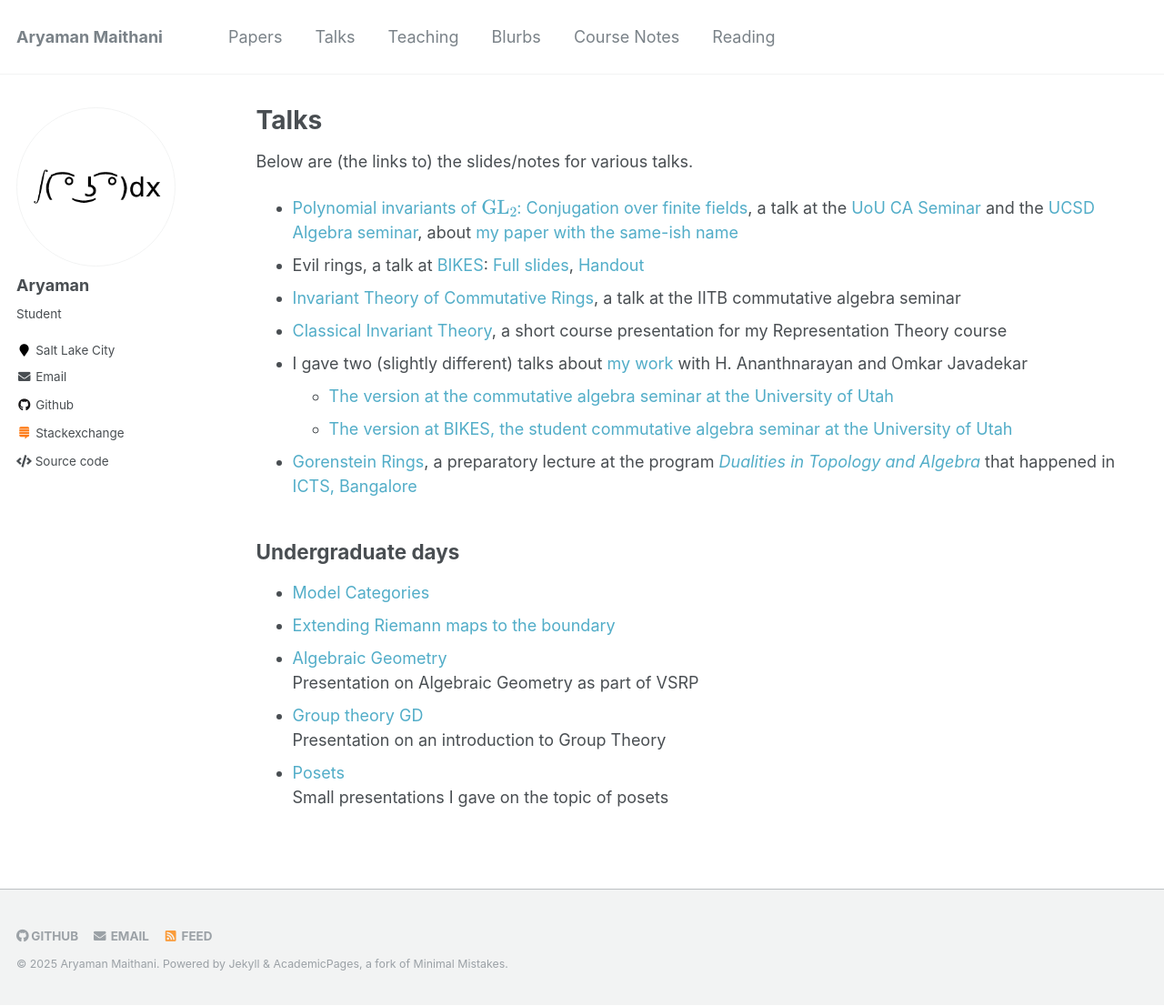
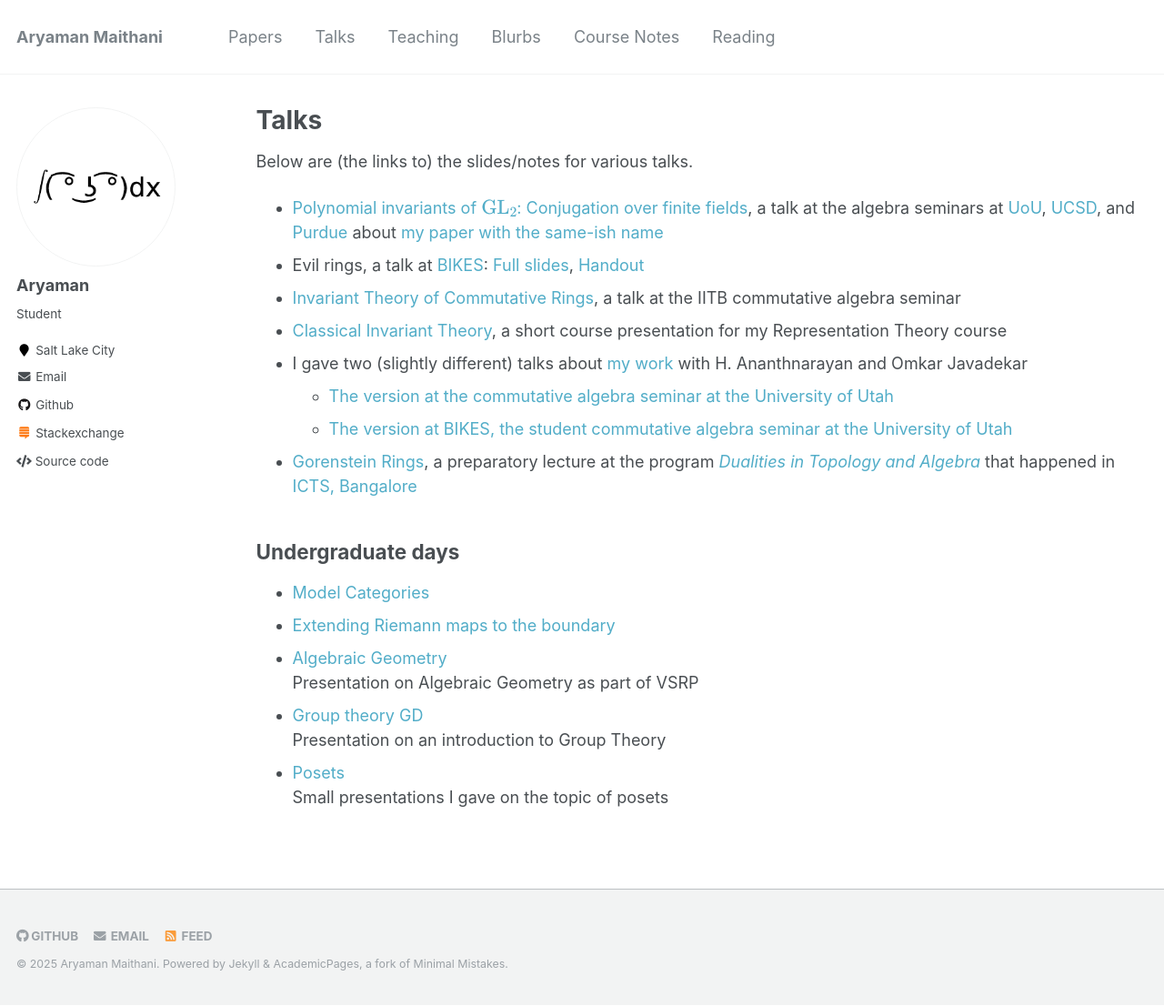
Before and after one commit to aryamanmaithani/math, a Jekyll site: the page built from _pages/talks.md, in a window 1280 px wide and 1106 px high. Shown: the whole window at 91% size. Built offline with Jekyll 4.4.1, drawn with Linux system fonts in a browser that asks for light colours; formulas are drawn with MathJax 3.

Commit message:
update with Purdue

```diff
--- a/_pages/talks.md
+++ b/_pages/talks.md
@@ -11,7 +11,7 @@ redirect_from:
 
 Below are (the links to) the slides/notes for various talks.
 
-* [Polynomial invariants of \\(\operatorname{GL}_{2}\\): Conjugation over finite fields](conjugation-GL2.pdf), a talk at the [UoU CA Seminar](https://www.math.utah.edu/caseminar/Spring2025.html) and the [UCSD Algebra seminar](https://mathweb.ucsd.edu/~asalehig/AlgebraSeminar-24.html), about [my paper with the same-ish name](https://arxiv.org/abs/2501.15080)
+* [Polynomial invariants of \\(\operatorname{GL}_{2}\\): Conjugation over finite fields](conjugation-GL2.pdf), a talk at the algebra seminars at [UoU](https://www.math.utah.edu/caseminar/Spring2025.html), [UCSD](https://mathweb.ucsd.edu/~asalehig/AlgebraSeminar-24.html), and [Purdue](https://vaibhav-pandey1.github.io/seminar.html) about [my paper with the same-ish name](https://arxiv.org/abs/2501.15080)
 * Evil rings, a talk at [BIKES](https://www.brendan.phd/BIKES/BIKES.html): [Full slides](2024-08-28-bikes-evil-rings.pdf), [Handout](2024-08-28-bikes-evil-rings-handout.pdf)
 * [Invariant Theory of Commutative Rings]({{base_path}}/talks/2024-08-13-iitb-invariant-theory.pdf), a talk at the IITB commutative algebra seminar
 * [Classical Invariant Theory]({{base_path}}/talks/2024-04-22-utah-rep-theory-invariants.pdf), a short course presentation for my Representation Theory course
```
